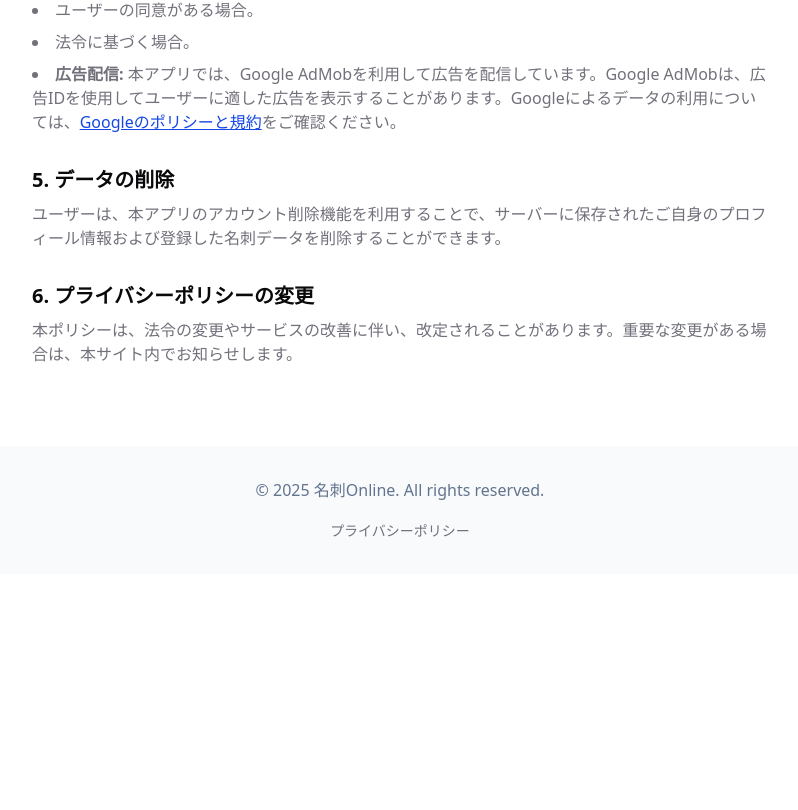
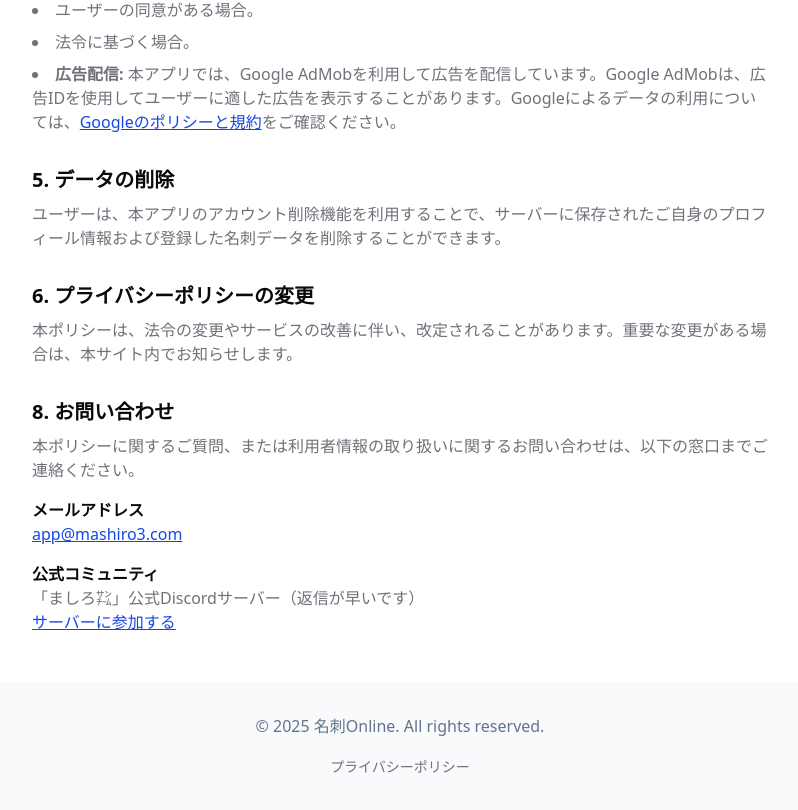
Before and after one commit to mashirovoc/meishionlineweb, a React (Vite) app: page /privacypolicy in a window 1280 px wide. Shown: the part 954-1764 px from the top of the page, without its empty margins (240-1038 px from the left). Before the commit the page ends 1528 px from the top, so only its background shows below. Built offline with nearby package versions, Linux system fonts and the light colour scheme.

Commit message:
first commit

```diff
--- a/src/pages/PrivacyPolicy.tsx
+++ b/src/pages/PrivacyPolicy.tsx
@@ -1,3 +1,5 @@
+import { Link } from "react-router";
+
 const PrivacyPolicy = () => {
   return (
     <>
@@ -8,14 +10,12 @@ const PrivacyPolicy = () => {
         <p className="mb-4">
           <strong>最終更新日:</strong> 2025年12月7日
         </p>
-
         <section className="mb-8">
           <h3 className="text-xl font-semibold mb-2">1. はじめに</h3>
           <p className="text-muted-foreground">
             本プライバシーポリシーは、「名刺Online」（以下、「本アプリ」といいます）が収集する情報とその利用方法について説明するものです。本アプリをご利用いただく前に、本ポリシーをご確認いただき、内容にご同意いただいた上でご利用ください。
           </p>
         </section>
-
         <section className="mb-8">
           <h3 className="text-xl font-semibold mb-2">2. 収集する情報</h3>
           <p className="text-muted-foreground mb-4">
@@ -50,7 +50,6 @@ const PrivacyPolicy = () => {
             </li>
           </ul>
         </section>
-
         <section className="mb-8">
           <h3 className="text-xl font-semibold mb-2">3. 情報の利用目的</h3>
           <p className="text-muted-foreground mb-4">
@@ -64,7 +63,6 @@ const PrivacyPolicy = () => {
             <li>お問い合わせへの対応のため。</li>
           </ul>
         </section>
-
         <section className="mb-8">
           <h3 className="text-xl font-semibold mb-2">4. 第三者への情報提供</h3>
           <p className="text-muted-foreground mb-4">
@@ -89,14 +87,12 @@ const PrivacyPolicy = () => {
             </li>
           </ul>
         </section>
-
         <section className="mb-8">
           <h3 className="text-xl font-semibold mb-2">5. データの削除</h3>
           <p className="text-muted-foreground">
             ユーザーは、本アプリのアカウント削除機能を利用することで、サーバーに保存されたご自身のプロフィール情報および登録した名刺データを削除することができます。
           </p>
         </section>
-
         <section className="mb-8">
           <h3 className="text-xl font-semibold mb-2">
             6. プライバシーポリシーの変更
@@ -104,6 +100,38 @@ const PrivacyPolicy = () => {
           <p className="text-muted-foreground">
             本ポリシーは、法令の変更やサービスの改善に伴い、改定されることがあります。重要な変更がある場合は、本サイト内でお知らせします。
           </p>
+        </section>{" "}
+        <section>
+          <h3 className="text-xl font-semibold mb-2">8. お問い合わせ</h3>
+          <p className="text-muted-foreground mb-4">
+            本ポリシーに関するご質問、または利用者情報の取り扱いに関するお問い合わせは、以下の窓口までご連絡ください。
+          </p>
+
+          <div className="space-y-4 text-muted-foreground">
+            <div>
+              <p className="font-bold text-foreground">メールアドレス</p>
+              <a
+                href="mailto:app@mashiro3.com"
+                className="text-primary underline hover:opacity-80"
+              >
+                app@mashiro3.com
+              </a>
+            </div>
+
+            <div>
+              <p className="font-bold text-foreground">公式コミュニティ</p>
+              <p>「ましろ㌠」公式Discordサーバー（返信が早いです）</p>
+
+              <Link
+                to="https://discord.gg/e36y4zTbPm"
+                target="_blank"
+                rel="noopener noreferrer"
+                className="text-primary underline hover:opacity-80"
+              >
+                サーバーに参加する
+              </Link>
+            </div>
+          </div>
         </section>
       </main>
     </>
```
